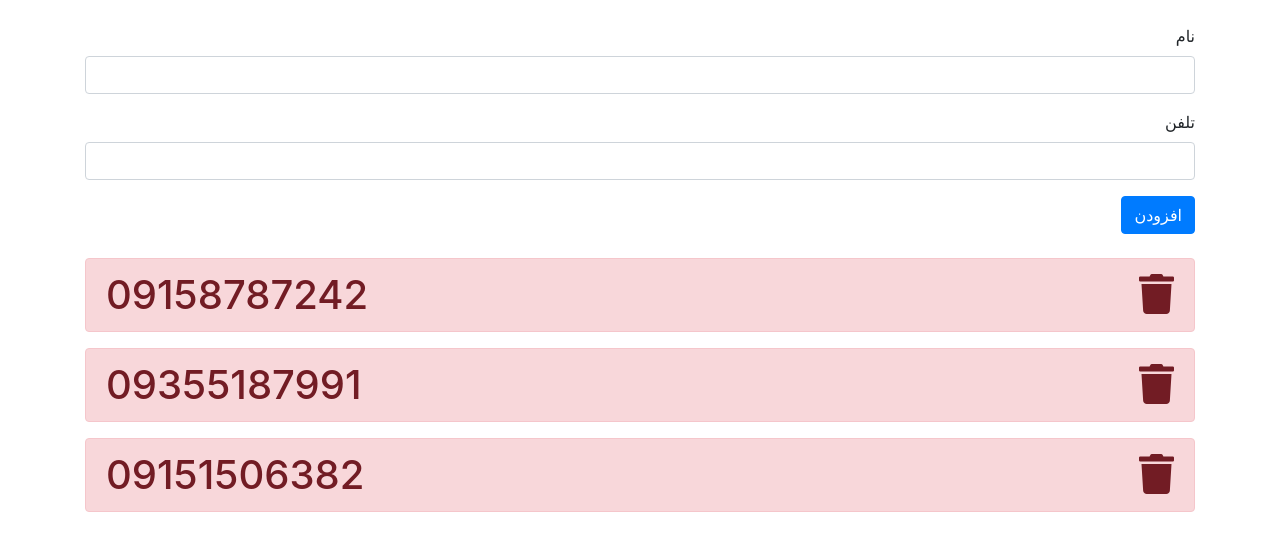
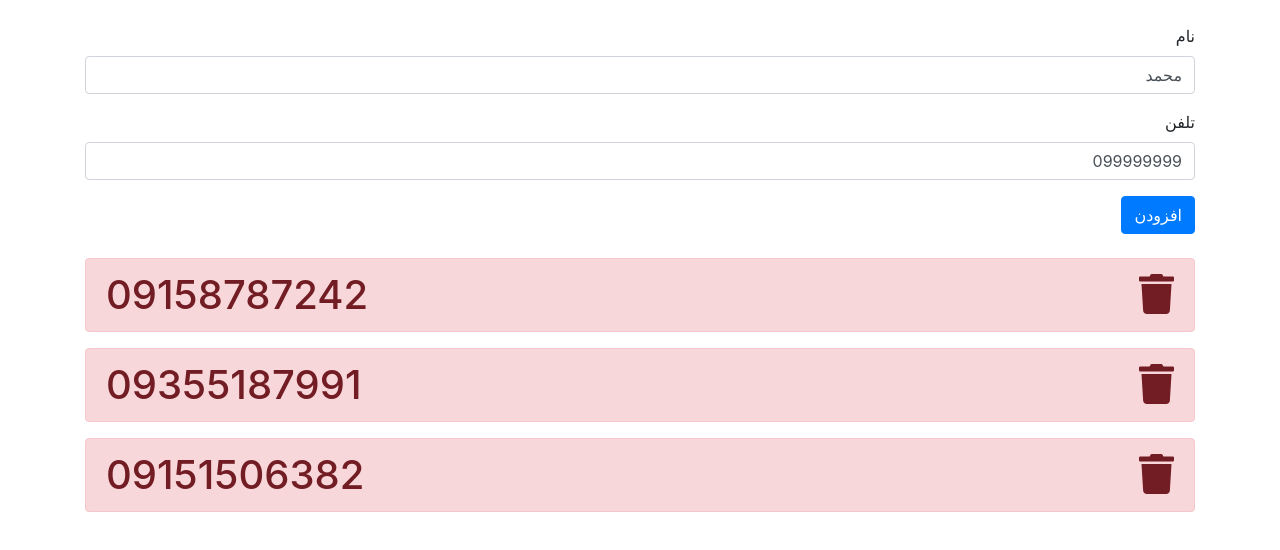
Before and after one commit to zerovan/reactProject, a React (Create React App) app: page / in a window 1280 px wide. Shown: the top 550 px of the page. Built offline with nearby package versions, Linux system fonts and the light colour scheme.

Commit message:
'uncontrolled'

```diff
--- a/src/components/header/Header.js
+++ b/src/components/header/Header.js
@@ -2,24 +2,21 @@ import React, { Component } from 'react';
 import { Consumer } from '../../context';
 import uuid from 'uuid';
 class Headers extends Component {
-    state = {
-        name: "",
-        phone: "",
-    };
 
-    updateState = (e) => {
-        this.setState({
-            [e.target.id]: e.target.value
-        });
-    };
+    constructor(props) {
+        super(props);
+        this.nameInput = React.createRef();
+        this.phoneInput = React.createRef();
+    }
 
     onSubmitContact = (callback, e) => {
         e.preventDefault();
         const newContact = {
             id: uuid(),
-            name: this.state.name,
-            phone: this.state.phone,
+            name: this.nameInput.current.value,
+            phone: this.phoneInput.current.value,
         }
+
         const action = {
             type: 'ADD_CONTACT',
             payload: newContact,
@@ -27,8 +24,13 @@ class Headers extends Component {
         callback(action);
     }
 
+    static defaultProps = {
+        name: "محمد",
+        phone: "099999999"
+    }
+
     render() {
-        const { name, phone } = this.state;
+        const { name, phone } = this.props;
         return (
             <Consumer >
                 {value => {
@@ -43,12 +45,19 @@ class Headers extends Component {
                                         <input
                                             type="text" className="form-control"
                                             id="name"
-                                            value={name}
-                                            onChange={this.updateState} />
+                                            defaultValue={name}
+                                            ref={this.nameInput}
+                                        />
                                     </div>
                                     <div className="form-group">
                                         <label htmlFor="phone">تلفن</label>
-                                        <input type="text" className="form-control" id="phone" value={phone} onChange={this.updateState} />
+                                        <input
+                                            type="text"
+                                            className="form-control"
+                                            id="phone"
+                                            defaultValue={phone}
+                                            ref={this.phoneInput}
+                                        />
                                     </div>
                                     <button type="submit" className="btn btn-primary">افزودن</button>
                                 </form>
@@ -63,6 +72,6 @@ class Headers extends Component {
 
         );
     }
+}
 
-}
 export default Headers;
```
Also changed, not shown: src/context.js (line endings or trailing spaces).
